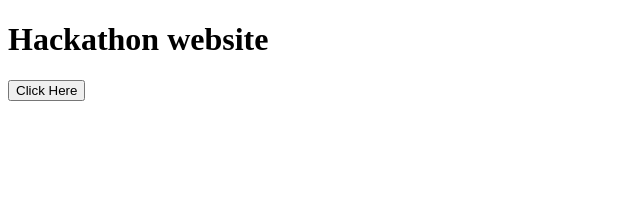
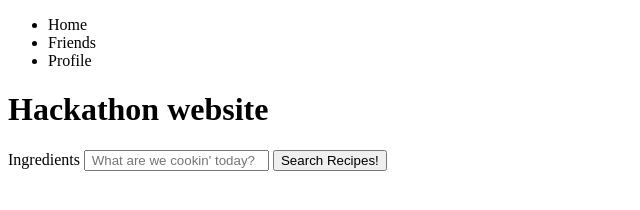
Before and after one commit to rferrell03/saseHackathon2023, a plain HTML site: page index.html in a window 1280 px wide. Shown: the whole page, without its empty margins (0-640 px from the left). Drawn offline with Linux system fonts and the light colour scheme.

Commit message:
Added CSS file and started adding navbar

```diff
--- a/index.html
+++ b/index.html
@@ -6,11 +6,22 @@
     <title>Document</title>
 </head>
 <body>
+    <div class="navbar">
+        <nav>
+            <ul class = "navbarList">
+                <li>Home</li>
+                <li>Friends</li>
+                <li>Profile</li>
+            </ul>
+        </nav>
+    </div>
     <h1>Hackathon website</h1>
-    <button onClick = "addRecipe()">Click Here</button>
+    <form>
+        <label for = "ingredients">Ingredients</label>
+        <input type = "text" placeholder=" What are we cookin' today?">
+        <button onClick = "addRecipe()">Search Recipes!</button>
+    </form>
     <wrapper id = "recipeCardHolder">
-
-
 
     </wrapper>
 
```
Also changed, not shown: styles.css (added).
